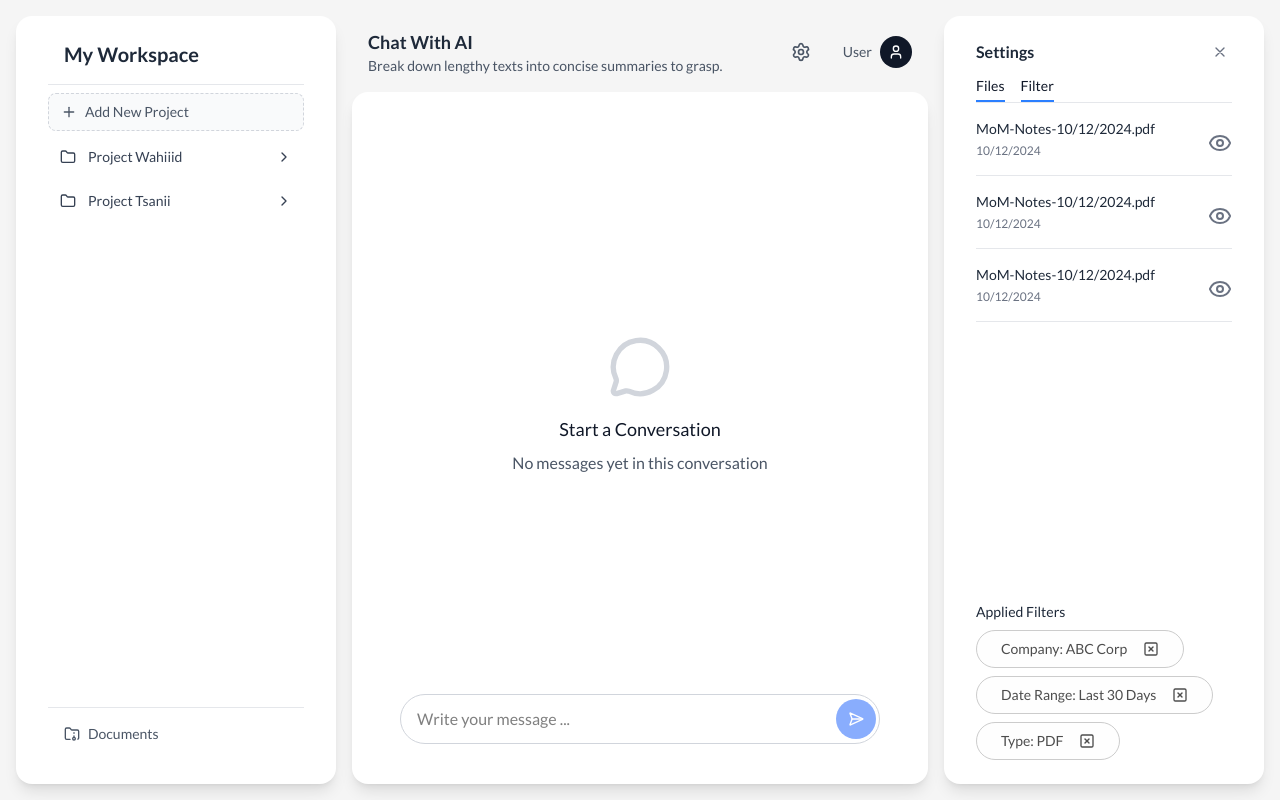
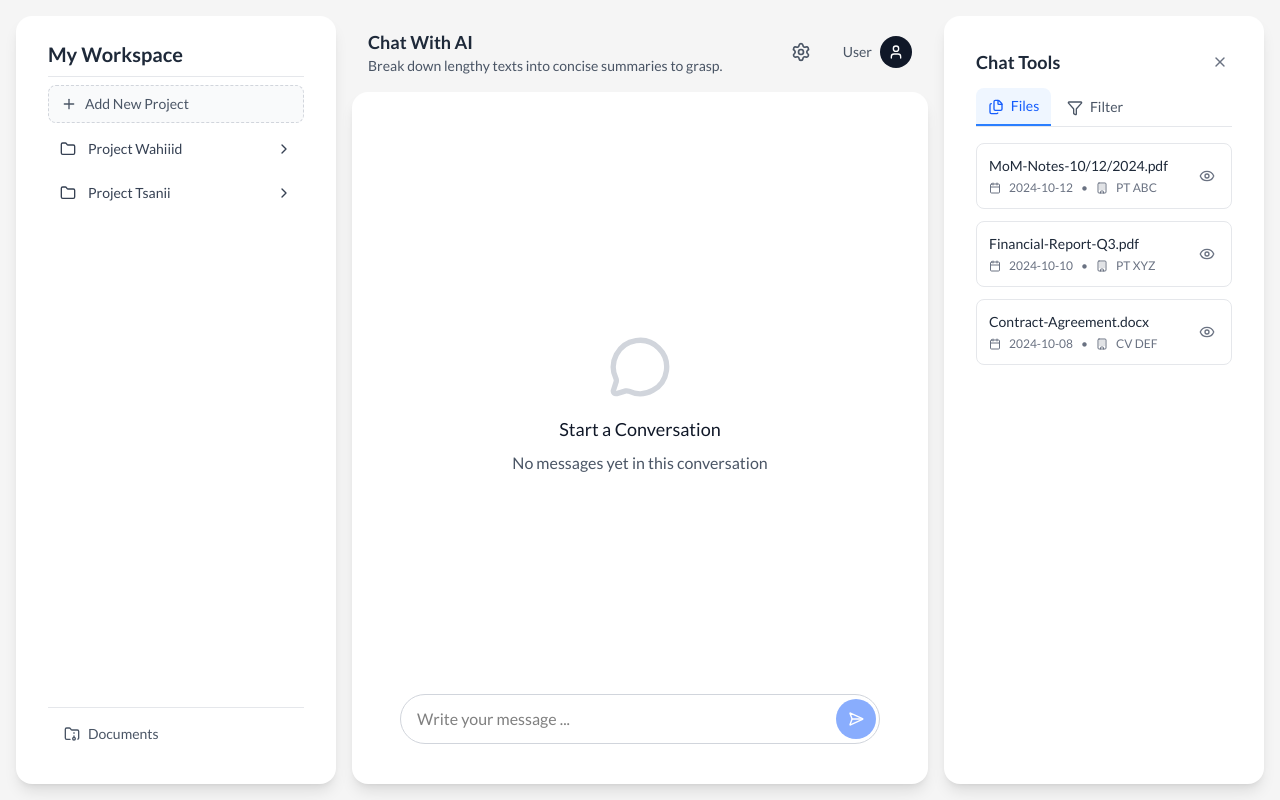
Before and after one commit to gomgomgit/lagi-lagi-doculazer, a Vue app: page / in a window 1280 px wide. Built offline with nearby package versions, Linux system fonts and the light colour scheme.

Commit message:
chat tools okeyy

```diff
--- a/src/components/BaseLayout.vue
+++ b/src/components/BaseLayout.vue
@@ -3,7 +3,7 @@
     <!-- Sidebar -->
     <aside class="w-80 base-card bg-card text-base flex flex-col">
       <!-- Sidebar Header -->
-      <div class="p-4 pt-0 border-b border-gray-200">
+      <div class="py-2 pt-0 border-b border-gray-200">
         <h1 class="text-xl font-bold text-gray-800">My Workspace</h1>
       </div>
 
--- a/src/components/ui/BaseButton.vue
+++ b/src/components/ui/BaseButton.vue
@@ -21,11 +21,11 @@ import { computed } from 'vue'
 
 // Props
 const props = defineProps({
-  // Tipe button: 'primary', 'secondary', 'outline', 'ghost'
+  // Tipe button: 'primary', 'secondary', 'outline', 'ghost', 'danger'
   variant: {
     type: String,
     default: 'primary',
-    validator: (value) => ['primary', 'secondary', 'outline', 'ghost'].includes(value)
+    validator: (value) => ['primary', 'secondary', 'outline', 'ghost', 'danger'].includes(value)
   },
   // Ukuran button: 'sm', 'md', 'lg'
   size: {
@@ -72,7 +72,8 @@ const buttonClasses = computed(() => {
     primary: 'btn-action',
     secondary: 'btn-action-secondary',
     outline: 'border-2 border-orange text-orange bg-transparent hover:bg-orange hover:text-white focus:ring-orange',
-    ghost: 'text-orange hover:bg-orange/10 focus:ring-orange'
+    ghost: 'text-orange hover:bg-orange/10 focus:ring-orange',
+    danger: 'bg-gray-100 text-gray-700 border border-gray-300 hover:bg-red-50 hover:text-red-700 hover:border-red-300 focus:ring-red-500'
   }
 
   // Size classes
--- a/src/components/ui/ProjectAccordion.vue
+++ b/src/components/ui/ProjectAccordion.vue
@@ -23,7 +23,7 @@
       leave-from-class="opacity-100 max-h-96"
       leave-to-class="opacity-0 max-h-0"
     >
-      <div v-show="isExpanded" class="ml-6 space-y-1 overflow-hidden">
+      <div v-show="isExpanded" class="ml-3 space-y-1 overflow-hidden">
         <div
           v-for="conversation in project.conversations"
           :key="conversation.id"
--- a/src/views/chats/ChatTool.vue
+++ b/src/views/chats/ChatTool.vue
@@ -1,76 +1,267 @@
 <script setup lang="ts">
 import BaseButton from '@/components/ui/BaseButton.vue';
-import { CircleXIcon, EyeIcon, SlidersHorizontalIcon, SquareXIcon } from 'lucide-vue-next';
+import { CircleXIcon, EyeIcon, SlidersHorizontalIcon, SquareXIcon, SearchIcon, CalendarIcon, BuildingIcon, FilterIcon, XIcon, FilesIcon } from 'lucide-vue-next';
+import { ref, computed } from 'vue';
+
+// Active tab state
+const activeTab = ref('files'); // 'files' | 'filter'
+
+// Filter state
+const filterKeyword = ref('')
+const filterStartDate = ref('')
+const filterEndDate = ref('')
+const filterCompany = ref('')
+
+// Sample files data
+const files = ref([
+  {
+    id: 1,
+    name: 'MoM-Notes-10/12/2024.pdf',
+    date: '2024-10-12',
+    company: 'PT ABC',
+    type: 'pdf'
+  },
+  {
+    id: 2,
+    name: 'Financial-Report-Q3.pdf',
+    date: '2024-10-10',
+    company: 'PT XYZ',
+    type: 'pdf'
+  },
+  {
+    id: 3,
+    name: 'Contract-Agreement.docx',
+    date: '2024-10-08',
+    company: 'CV DEF',
+    type: 'docx'
+  }
+])
+
+// Computed applied filters
+const appliedFilters = computed(() => {
+  const filters = []
+  if (filterKeyword.value) {
+    filters.push({ type: 'keyword', label: `Keyword: ${filterKeyword.value}`, value: filterKeyword.value })
+  }
+  if (filterStartDate.value || filterEndDate.value) {
+    const dateRange = `${filterStartDate.value || 'Start'} - ${filterEndDate.value || 'End'}`
+    filters.push({ type: 'date', label: `Date: ${dateRange}`, value: `${filterStartDate.value},${filterEndDate.value}` })
+  }
+  if (filterCompany.value) {
+    filters.push({ type: 'company', label: `Company: ${filterCompany.value}`, value: filterCompany.value })
+  }
+  return filters
+})
+
+// Methods
+const setActiveTab = (tab: string) => {
+  activeTab.value = tab
+}
+
+const removeFilter = (filterType: string) => {
+  switch (filterType) {
+    case 'keyword':
+      filterKeyword.value = ''
+      break
+    case 'date':
+      filterStartDate.value = ''
+      filterEndDate.value = ''
+      break
+    case 'company':
+      filterCompany.value = ''
+      break
+  }
+}
+
+const clearAllFilters = () => {
+  filterKeyword.value = ''
+  filterStartDate.value = ''
+  filterEndDate.value = ''
+  filterCompany.value = ''
+}
+
+const applyFilters = () => {
+  console.log('Applying filters:', {
+    keyword: filterKeyword.value,
+    dateRange: { start: filterStartDate.value, end: filterEndDate.value },
+    company: filterCompany.value
+  })
+  // Here you would typically emit the filters to parent or make API call
+}
 
 </script>
 
 <template>
   <!-- Additional Sidebar (Tools) -->
-  <aside class="w-80 base-card bg-card flex flex-col justify-between">
+  <aside class="w-80 base-card bg-card flex flex-col h-full">
     <!-- Tools Header -->
-    <div>
-      <div class="border-b border-gray-200">
-        <div class="flex items-center justify-between">
-          <h3 class="font-semibold text-gray-800">Settings</h3>
+    <div class="border-b border-gray-200 py-2 pb-0">
+      <div class="flex items-center justify-between mb-3">
+        <h3 class="font-semibold text-gray-800 text-lg">Chat Tools</h3>
         <button class="p-1 hover:bg-gray-100 rounded">
-            <svg class="w-4 h-4 text-gray-500" fill="none" stroke="currentColor" viewBox="0 0 24 24">
-              <path stroke-linecap="round" stroke-linejoin="round" stroke-width="2" d="M6 18L18 6M6 6l12 12" />
-            </svg>
+          <XIcon class="w-4 h-4 text-gray-500" />
         </button>
       </div>
-        <div class="flex gap-4 mt-3 text-sm">
-          <button class="text-gray-900 border-b-2 border-blue-500 pb-1">Files</button>
-          <button class="text-gray-900 border-b-2 border-blue-500 pb-1">Filter</button>
+
+      <!-- Tab Navigation -->
+      <div class="flex gap-1 text-sm">
+        <button
+          @click="setActiveTab('files')"
+          class="px-3 py-2 rounded-t-lg transition-colors"
+          :class="activeTab === 'files' ? 'bg-blue-50 text-blue-600 border-b-2 border-blue-500' : 'text-gray-600 hover:text-gray-800 hover:bg-gray-50'"
+        >
+          <FilesIcon class="w-4 h-4 inline mr-1" />
+          Files
+        </button>
+        <button
+          @click="setActiveTab('filter')"
+          class="px-3 py-2 rounded-t-lg transition-colors"
+          :class="activeTab === 'filter' ? 'bg-blue-50 text-blue-600 border-b-2 border-blue-500' : 'text-gray-600 hover:text-gray-800 hover:bg-gray-50'"
+        >
+          <FilterIcon class="w-4 h-4 inline mr-1" />
+          Filter
+        </button>
       </div>
     </div>
+
+    <!-- Tab Content -->
+    <div class="flex-1 overflow-y-auto pt-4">
+      <!-- Files Tab -->
+      <div v-if="activeTab === 'files'" class="space-y-3">
+        <div
+          v-for="file in files"
+          :key="file.id"
+          class="p-3 border border-gray-200 rounded-lg hover:bg-gray-50 transition-colors"
+        >
+          <div class="flex items-center justify-between">
+            <div class="flex-1 min-w-0">
+              <h4 class="font-medium text-gray-800 text-sm truncate">{{ file.name }}</h4>
+              <div class="flex items-center gap-2 mt-1 text-xs text-gray-500">
+                <CalendarIcon class="w-3 h-3" />
+                <span>{{ file.date }}</span>
+                <span>•</span>
+                <BuildingIcon class="w-3 h-3" />
+                <span>{{ file.company }}</span>
+              </div>
+            </div>
+            <button class="p-1 hover:bg-gray-100 rounded">
+              <EyeIcon class="w-4 h-4 text-gray-500" />
+            </button>
+          </div>
+        </div>
+
+        <!-- Empty state for files -->
+        <div v-if="files.length === 0" class="text-center py-8 text-gray-500">
+          <p class="text-sm">No files uploaded yet</p>
+        </div>
+      </div>
+
+      <!-- Filter Tab -->
+      <div v-if="activeTab === 'filter'" class="space-y-4">
+        <!-- Keyword Filter -->
         <div>
-        <div class="py-4 border-b border-gray-200 flex items-center justify-between">
+          <label class="block text-sm font-medium text-gray-700 mb-2">
+            <SearchIcon class="w-4 h-4 inline mr-1" />
+            Search Keyword
+          </label>
+          <input
+            v-model="filterKeyword"
+            type="text"
+            placeholder="Enter keyword to search..."
+            class="w-full px-3 py-2 border border-gray-300 rounded-lg focus:ring-2 focus:ring-blue-500 focus:border-blue-500 text-sm"
+          />
+        </div>
+
+        <!-- Date Range Filter -->
         <div>
-            <h4 class="font-medium text-gray-800 text-sm">MoM-Notes-10/12/2024.pdf</h4>
-            <p class="text-xs text-gray-500 mt-1">10/12/2024</p>
+          <label class="block text-sm font-medium text-gray-700 mb-2">
+            <CalendarIcon class="w-4 h-4 inline mr-1" />
+            Date Range
+          </label>
+          <div class="">
+            <div>
+              <span class="text-xs text-gray-500 my-1 block">From</span>
+              <input
+                v-model="filterStartDate"
+                type="date"
+                class="w-full px-3 py-2 border border-gray-300 rounded-lg focus:ring-2 focus:ring-blue-500 focus:border-blue-500 text-sm"
+              />
             </div>
             <div>
-            <EyeIcon class="w-6 h-6 text-gray-500 mt-2" />
-          </div>
-        </div>
-        <div class="py-4 border-b border-gray-200 flex items-center justify-between">
-          <div>
-            <h4 class="font-medium text-gray-800 text-sm">MoM-Notes-10/12/2024.pdf</h4>
-            <p class="text-xs text-gray-500 mt-1">10/12/2024</p>
-          </div>
-          <div>
-            <EyeIcon class="w-6 h-6 text-gray-500 mt-2" />
-          </div>
-        </div>
-        <div class="py-4 border-b border-gray-200 flex items-center justify-between">
-          <div>
-            <h4 class="font-medium text-gray-800 text-sm">MoM-Notes-10/12/2024.pdf</h4>
-            <p class="text-xs text-gray-500 mt-1">10/12/2024</p>
-          </div>
-          <div>
-            <EyeIcon class="w-6 h-6 text-gray-500 mt-2" />
+              <span class="text-xs text-gray-500 my-1 block">To</span>
+              <input
+                v-model="filterEndDate"
+                type="date"
+                class="w-full px-3 py-2 border border-gray-300 rounded-lg focus:ring-2 focus:ring-blue-500 focus:border-blue-500 text-sm"
+              />
             </div>
           </div>
         </div>
+
+        <!-- Company Filter -->
+        <div>
+          <label class="block text-sm font-medium text-gray-700 mb-2">
+            <BuildingIcon class="w-4 h-4 inline mr-1" />
+            Company Mentioned
+          </label>
+          <select
+            v-model="filterCompany"
+            class="w-full px-3 py-2 border border-gray-300 rounded-lg focus:ring-2 focus:ring-blue-500 focus:border-blue-500 text-sm"
+          >
+            <option value="">All companies</option>
+            <option value="PT ABC">PT ABC</option>
+            <option value="PT XYZ">PT XYZ</option>
+            <option value="CV DEF">CV DEF</option>
+          </select>
         </div>
-    <div>
-      <div>
-        <h4 class="font-medium text-gray-800 text-sm mb-2">Applied Filters</h4>
-        <div class="flex flex-wrap gap-2">
-          <BaseButton variant="secondary" size="sm">
-            <span>Company: ABC Corp</span>
-            <SquareXIcon class="w-4 h-4 ml-1" />
+
+        <!-- Filter Actions -->
+        <div class="flex gap-2 pt-2">
+          <BaseButton
+            @click="applyFilters"
+            variant="primary"
+            size="sm"
+            class="flex-1 justify-center"
+          >
+            Apply Filters
           </BaseButton>
-          <BaseButton variant="secondary" size="sm">
-            <span>Date Range: Last 30 Days</span>
-            <SquareXIcon class="w-4 h-4 ml-1" />
-          </BaseButton>
-          <BaseButton variant="secondary" size="sm">
-            <span>Type: PDF</span>
-            <SquareXIcon class="w-4 h-4 ml-1" />
+          <BaseButton
+            @click="clearAllFilters"
+            variant="danger"
+            size="sm"
+          >
+            Clear
           </BaseButton>
         </div>
       </div>
     </div>
+
+    <!-- Applied Filters Footer -->
+    <div v-if="appliedFilters.length > 0" class="border-t border-gray-200 p-4">
+      <div class="flex items-center justify-between mb-2">
+        <h4 class="font-medium text-gray-800 text-sm">Applied Filters</h4>
+        <button
+          @click="clearAllFilters"
+          class="text-xs text-gray-500 hover:text-gray-700"
+        >
+          Clear All
+        </button>
+      </div>
+      <div class="flex flex-wrap gap-1.5">
+        <span
+          v-for="filter in appliedFilters"
+          :key="filter.type"
+          class="inline-flex items-center gap-1 px-2 py-1 bg-blue-100 text-blue-800 text-xs rounded-full"
+        >
+          {{ filter.label }}
+          <button
+            @click="removeFilter(filter.type)"
+            class="hover:bg-blue-200 rounded-full p-0.5"
+          >
+            <XIcon class="w-3 h-3" />
+          </button>
+        </span>
+      </div>
+    </div>
   </aside>
 </template>
```
Lines whose indentation alone changed are shown as unchanged.
